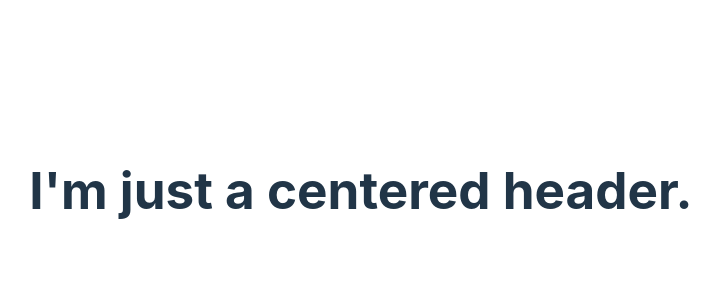
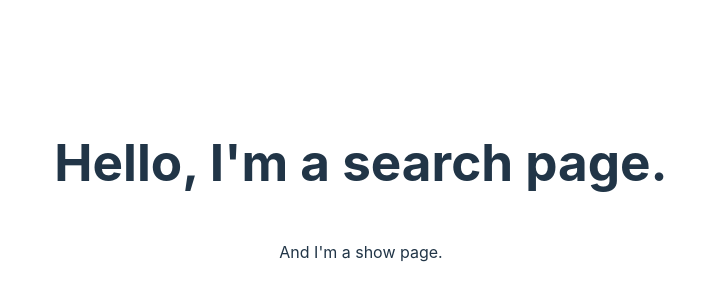
Before and after one commit to marko1943/nasa-image-search, a React (Vite) app: page / in a window 1280 px wide. Shown: the part 210-510 px from the top of the page, without its empty margins (279-999 px from the left). Built offline with nearby package versions, Linux system fonts and the light colour scheme.

Commit message:
just add dummy pages placeholders and update aliases

```diff
--- a/src/App.tsx
+++ b/src/App.tsx
@@ -1,9 +1,10 @@
 import classes from './app.module.scss';
+import SearchPage from '@pages/SearchPage';
 
 function App() {
   return (
     <div className={classes.App}>
-      <h1>I'm just a centered header.</h1>
+      <SearchPage />
     </div>
   );
 }
--- a/src/constants/API.ts
+++ b/src/constants/API.ts
@@ -1 +1 @@
-export const API_URL = 'https://random-data-api.com/api/v2/beers';
+export const API_URL = 'https://images-api.nasa.gov/';
--- /dev/null
+++ b/src/pages/SearchPage/SearchPage.module.scss
@@ -0,0 +1,8 @@
+.SearchPage {
+  display: flex;
+  align-items: center;
+  justify-content: center;
+  flex-direction: column;
+  width: 100%;
+  height: 100%;
+}
--- /dev/null
+++ b/src/pages/SearchPage/index.tsx
@@ -0,0 +1,13 @@
+import ShowPage from '@pages/ShowPage';
+import styles from './SearchPage.module.scss';
+
+const SearchPage = () => {
+  return (
+    <div className={styles.SearchPage}>
+      <h1>Hello, I'm a search page.</h1>
+      <ShowPage />
+    </div>
+  );
+};
+
+export default SearchPage;
--- /dev/null
+++ b/src/pages/ShowPage/ShowPage.module.scss
@@ -0,0 +1,3 @@
+.ShowPage {
+  display: flex;
+}
--- /dev/null
+++ b/src/pages/ShowPage/index.tsx
@@ -0,0 +1,11 @@
+import styles from './ShowPage.module.scss';
+
+const ShowPage = () => {
+  return (
+    <div className={styles.ShowPage}>
+      <p>And I'm a show page.</p>
+    </div>
+  );
+};
+
+export default ShowPage;
--- a/tsconfig.json
+++ b/tsconfig.json
@@ -16,6 +16,9 @@
     "paths": {
       "@/*": [
         "src/*"
+      ],
+      "@pages/*": [
+        "src/pages/*"
       ],
       "@components/*": [
         "src/components/*"
--- a/vite.config.ts
+++ b/vite.config.ts
@@ -12,6 +12,7 @@ export default defineConfig({
   resolve: {
     alias: {
       '@': path.resolve(__dirname, './src'),
+      '@pages': path.resolve(__dirname,'./src/pages'),
       '@assets': path.resolve(__dirname, './src/assets'),
       '@components': path.resolve(__dirname, './src/components'),
     },
```
